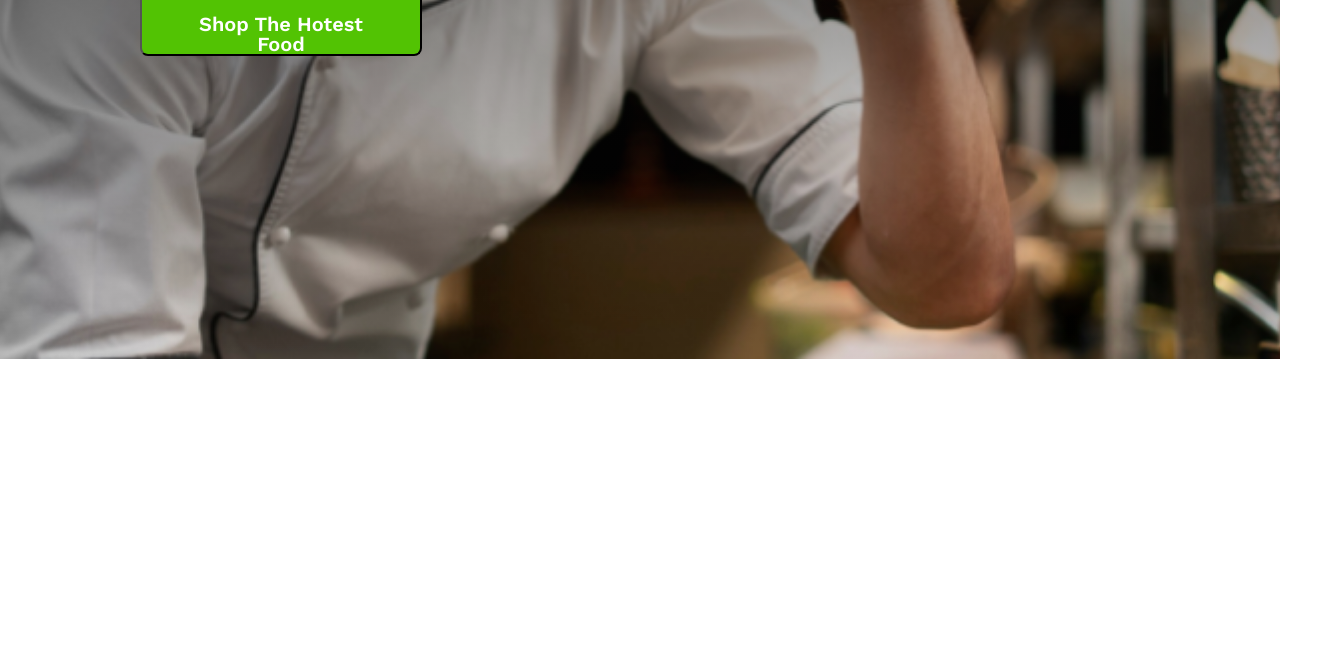
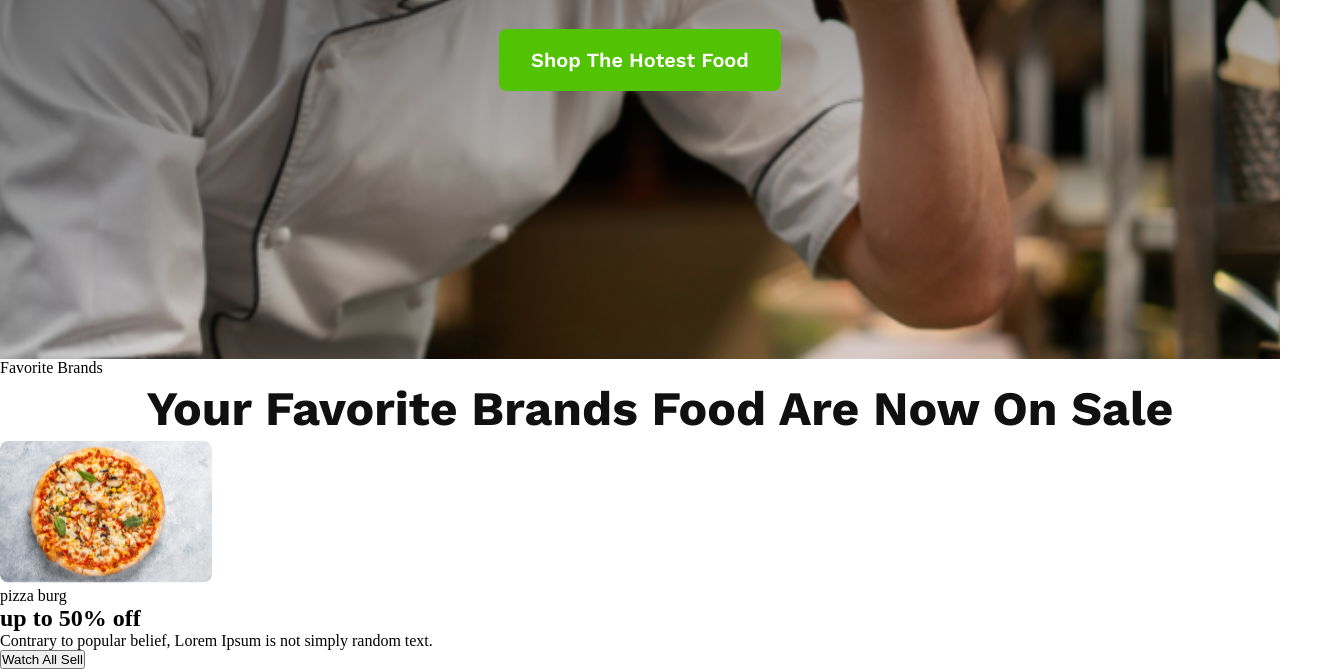
Before and after one commit to syedulislamsyed66/food-restaurant-project, a plain HTML site: page index.html in a window 1280 px wide. Shown: the part 560-1229 px from the top of the page, 1320 px wide, since content can reach past the window. Before the commit the page ends 919 px from the top, so only its background shows below. Drawn offline with nearby package versions, Linux system fonts and the light colour scheme.

Commit message:
updated commit

```diff
--- a/index.html
+++ b/index.html
@@ -15,8 +15,35 @@
             <p class="subtitle">Savor the Flavors</p>
             <h1 class="title">Experience Culinary Excellence Food Experience</h1>
             <p class="description">Contrary to popular belief, Lorem Ipsum is not simply random text. It has roots in a piece of classical Latin literature from 45 BC, making it over 2000 years old. Richard McClintock</p>
+            <div class="btn-container">
             <button class="btn">Shop The Hotest Food</button>
+            </div>
         </div>
+    </section>
+    <section id="card-box">
+        <div class="container">
+            <div>
+                <p class="subtitle">Favorite Brands</p>
+                <h1 class="title">Your Favorite Brands Food Are Now On Sale</h1>
+            </div>
+            <div>
+                <div class="card">
+                <div>
+                    <img src="assets/pizza.png" alt="">
+                </div>
+                <div>
+                    <span>pizza burg</span>
+                </div>
+                <h1>up to 50% off</h1>
+                <p>Contrary to popular belief, Lorem Ipsum is not simply random text.</p>
+                <button>Watch All Sell</button>
+            </div>
+            </div>
+
+
+
+        </div>
+
     </section>
 </body>
 </html>
--- a/style/style.css
+++ b/style/style.css
@@ -5,18 +5,21 @@ margin: 0px;
 padding: 0px;
 }
 .btn{
-    width: 282px;
-height: 65px;
-padding: 21px 32px 21px 32px;
      border-radius: 8px;
      background: rgba(82, 195, 3, 1);
+     padding: 21px 32px 21px 32px;
+     color: rgba(255, 255, 255, 1);
 
-color: rgba(255, 255, 255, 1);
      font-family: Work Sans;
      font-size: 20px;
      font-weight: 600;
      line-height: 100%;
      letter-spacing: 0%;
+     text-align: center;
+     border: none;
+
+}
+.btn-container{
     text-align: center;
 }
 #hero{
@@ -43,6 +46,7 @@ text-align: center;
     line-height: 100%;
     letter-spacing: 0%;
     text-align: center;
+    margin-bottom: 16px;
 }
 #hero .hero-content .title{
     width: 1000px;
@@ -54,6 +58,7 @@ text-align: center;
     line-height: 80px;
     letter-spacing: 0%;
     text-align: center;
+    margin-bottom: 24px;
 }
 #hero .hero-content .description{
     width: 1023px;
@@ -64,4 +69,20 @@ text-align: center;
     line-height: 28px;
     letter-spacing: 0%;
     text-align: center;
+    margin-bottom: 32px;
 }
+
+#card-box{
+
+    width: 1320px;
+    margin: 0 auto;
+}
+#card-box .title{
+    color: rgba(16, 16, 16, 1);
+    font-family: Work Sans;
+    font-size: 48px;
+    font-weight: 700;
+    line-height: 64px;
+    letter-spacing: 0%;
+    text-align: center;
+}
```
Lines whose indentation alone changed are shown as unchanged.
